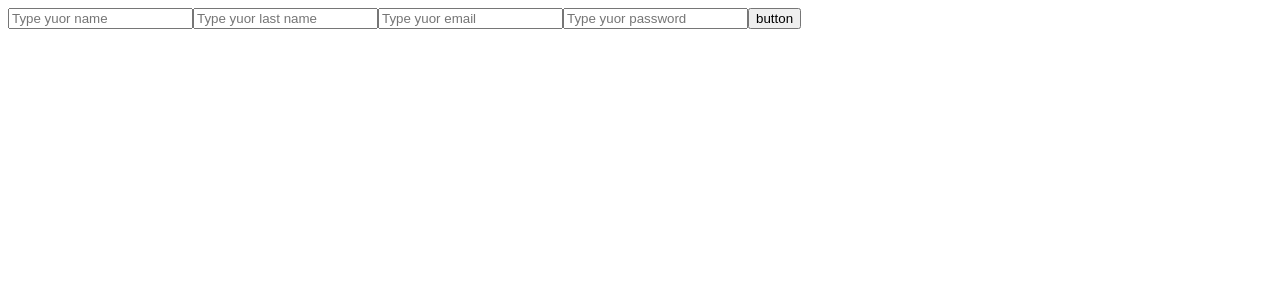
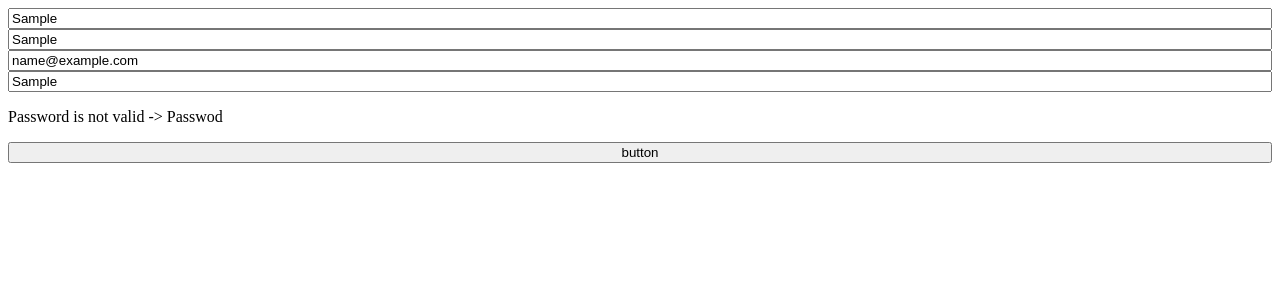
Before and after one commit to Vantuzs/test-cra, a React (Create React App) app: page / in a window 1280 px wide. Both pictures are taken after typing "Sample", "Sample", "name@example.com", "Sample" into the empty fields and a click on the button "button". Shown: the top 300 px of the page. Built offline with nearby package versions, Linux system fonts and the light colour scheme.

Commit message:
Formik validations + tududa

```diff
--- a/src/components/LoginForm/LoginForm.js
+++ b/src/components/LoginForm/LoginForm.js
@@ -1,6 +1,6 @@
 import React, { Component } from 'react';
 import { SIGN_UP_SCHEMA } from '../../schemas';
-import { Formik,Form,Field } from 'formik'
+import { Formik,Form,Field,ErrorMessage } from 'formik'
 
 const initialState = {
     firstName: '',
@@ -16,14 +16,21 @@ function SignUpForm(props){
     }
 
         return (
-           <Formik initialValues={initialState} onSubmit={handleSubmitToFormik}>
+           <Formik
+           initialValues={initialState}
+           onSubmit={handleSubmitToFormik}
+           validationSchema={SIGN_UP_SCHEMA}>
             {(formikProps)=>{
                 return (
-                    <Form >
+                    <Form style={{display:'flex',flexDirection: 'column'}}>
                         <Field placeholder='Type yuor name'       name='firstName'/>
+                        <ErrorMessage name='firstName' component='p'/>
                         <Field placeholder='Type yuor last name'  name='lastName'/>
+                        <ErrorMessage name='lastName'  component='p'/>
                         <Field placeholder='Type yuor email'      name='email'/>
+                        <ErrorMessage name='email'     component='p'/>
                         <Field placeholder='Type yuor password'   name='password'/>
+                        <ErrorMessage name='password'  component='p'/>
 
                         <button type='submit'>button</button>
                     </Form>
--- a/src/schemas/index.js
+++ b/src/schemas/index.js
@@ -1,8 +1,8 @@
 import * as yup from 'yup'
 
 export const SIGN_UP_SCHEMA = yup.object({
-    firstName: yup.string().required().min(2).max(52),
-    lastName: yup.string().required().min(2).max(52),
-    email: yup.string().required().email(),
-    password: yup.string().required().matches(/^(?=.*?[A-Z])(?=.*?[a-z])(?=.*?[0-9])(?=.*?[#?!@$ %^&*-]).{8,}$/)
+    firstName: yup.string().required('Это обязательное ПОЛЕ!!!!!!!!!!!').min(2,'Meньше 2 букав НЕЛЬЗЯ СУКА )').max(52),
+    lastName: yup.string().required('Это обязательное ПОЛЕ!!!!!!!!!!!').min(2).max(52),
+    email: yup.string().required('Это обязательное ПОЛЕ!!!!!!!!!!!').email('Email is not valid '),
+    password: yup.string().required('Это обязательное ПОЛЕ!!!!!!!!!!!').matches(/^(?=.*?[A-Z])(?=.*?[a-z])(?=.*?[0-9])(?=.*?[#?!@$ %^&*-]).{8,}$/,'Password is not valid  ->  Passwod ')
 })
```
